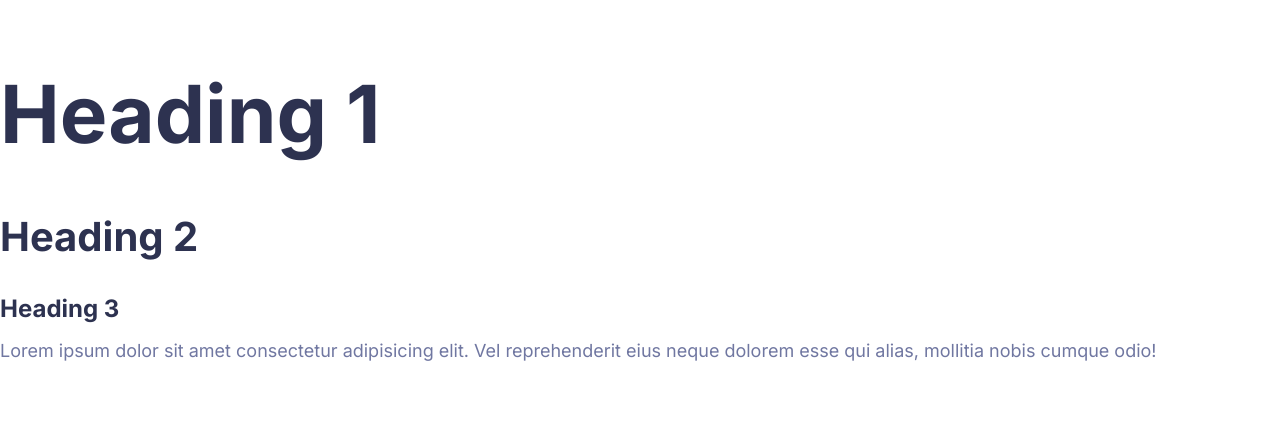
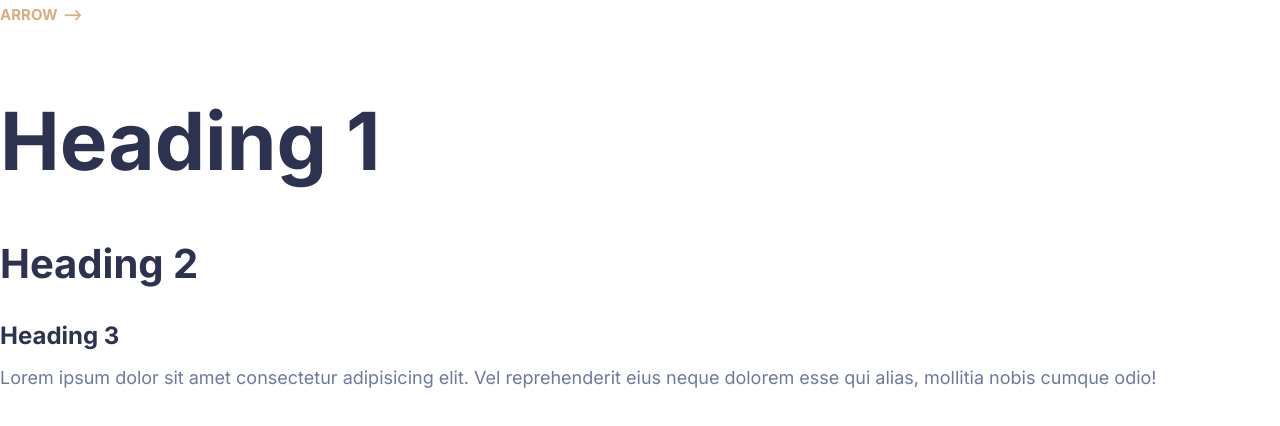
Before and after one commit to modi-99/front_end-project, a plain HTML site: page index.html in a window 1280 px wide. Drawn offline with Linux system fonts and the light colour scheme.

Commit message:
built link comp

```diff
--- a/css/styles.css
+++ b/css/styles.css
@@ -40,6 +40,27 @@ p {
   margin-top: 0rem;
 }
 
+a {
+  text-decoration: none;
+}
+
+/*Links*/
+.link-arrow {
+  color: var(--accent-color);
+  text-transform: uppercase;
+  font-size: 2rem;
+  font-weight: bold;
+}
+
+.link-arrow::after {
+  content: "-->";
+  margin-left: 5px;
+  transition: margin-left 0.25s;
+}
+.link-arrow:hover::after {
+  margin-left: 10px;
+}
+
 @media screen and (min-width: 1024px) {
   body {
     font-size: 1.8rem;
@@ -54,4 +75,7 @@ p {
   h3 {
     font-size: 2.4rem;
   }
+  .link-arrow {
+    font-size: 1.5rem;
+  }
 }
--- a/index.html
+++ b/index.html
@@ -13,6 +13,7 @@
     <link rel="stylesheet" href="css/styles.css" />
   </head>
   <body>
+    <a href="" class="link-arrow">arrow</a>
     <h1>Heading 1</h1>
     <h2>Heading 2</h2>
     <h3>Heading 3</h3>
```
Also changed, not shown: css/components/links.html (added, +1 -0 lines).
